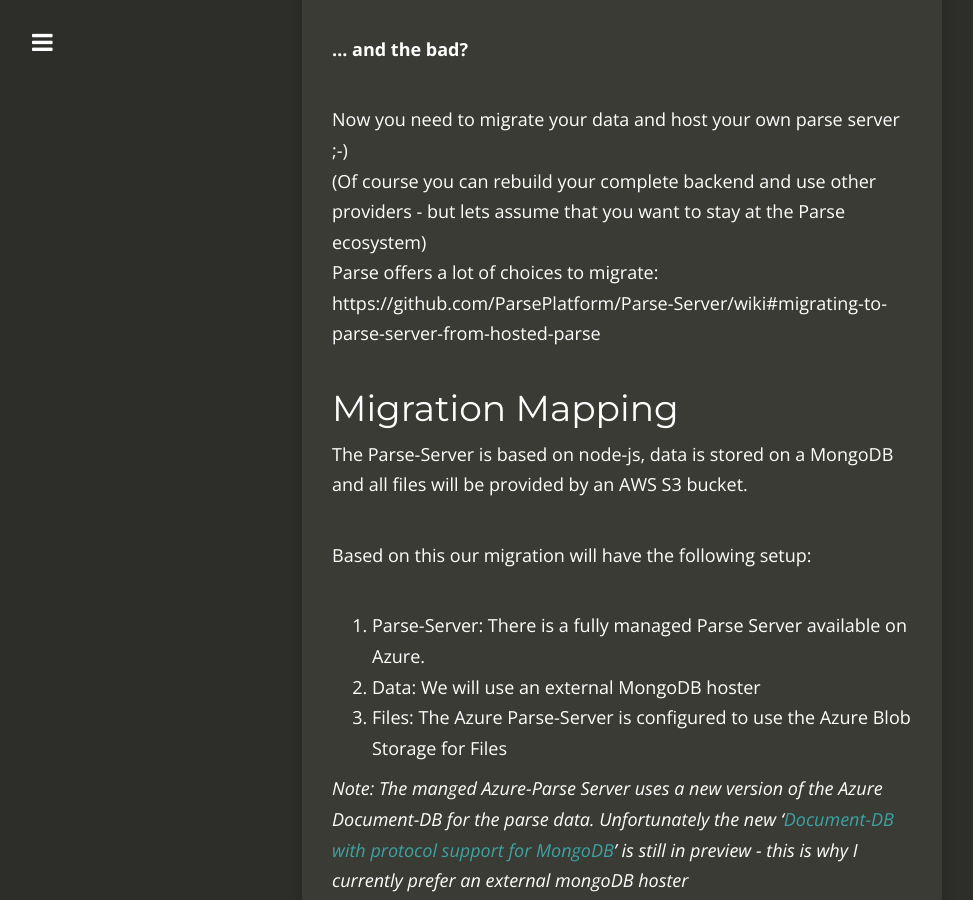
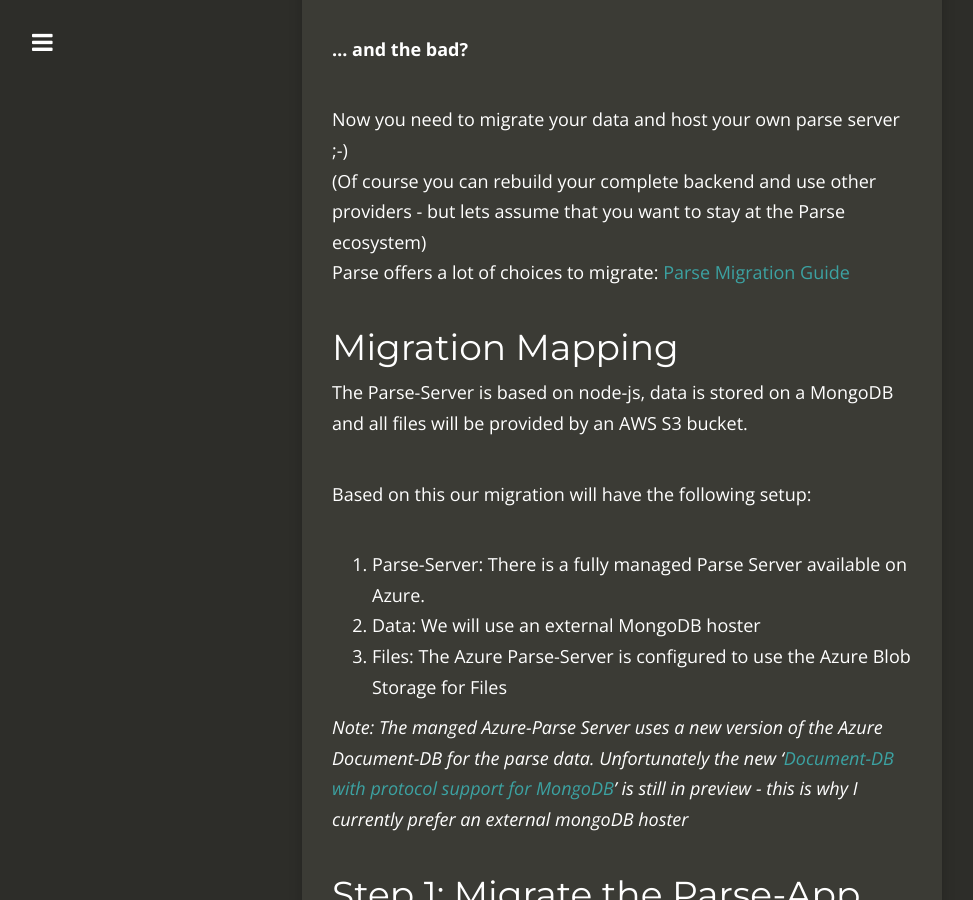
Before and after one commit to Dragon160/dragon160.github.io, a Jekyll site: the page built from _posts/2016-06-10-migrating-parse-to-azure.md, in a window 1280 px wide and 900 px high, scrolled down 806 px. Shown: the whole window, without its empty margins (18-991 px from the left). Built offline with Jekyll 4.4.1, drawn with Linux system fonts in a browser that asks for light colours; nearby versions of some CDN libraries.

Commit message:
updated link

```diff
--- a/_posts/2016-06-10-migrating-parse-to-azure.md
+++ b/_posts/2016-06-10-migrating-parse-to-azure.md
@@ -30,7 +30,7 @@
 Now you need to migrate your data and host your own parse server ;-)<br/>
 (Of course you can rebuild your complete backend and use other providers - but lets assume that you want to stay at the Parse ecosystem)
 <br/>
-Parse offers a lot of choices to migrate: https://github.com/ParsePlatform/Parse-Server/wiki#migrating-to-parse-server-from-hosted-parse
+Parse offers a lot of choices to migrate: [Parse Migration Guide](https://github.com/ParsePlatform/Parse-Server/wiki#migrating-to-parse-server-from-hosted-parse)
 
 
 ## Migration Mapping ##
```
